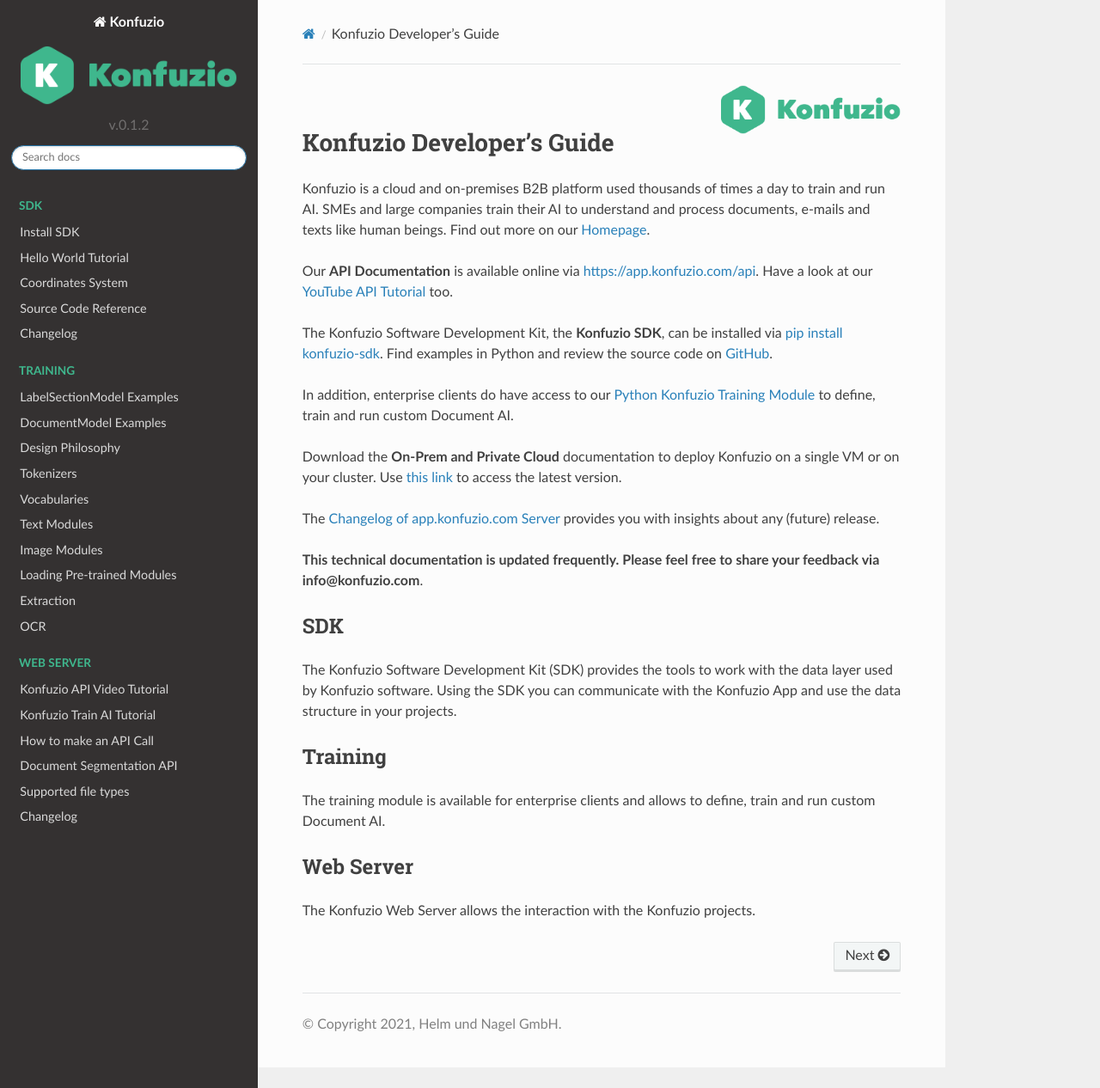
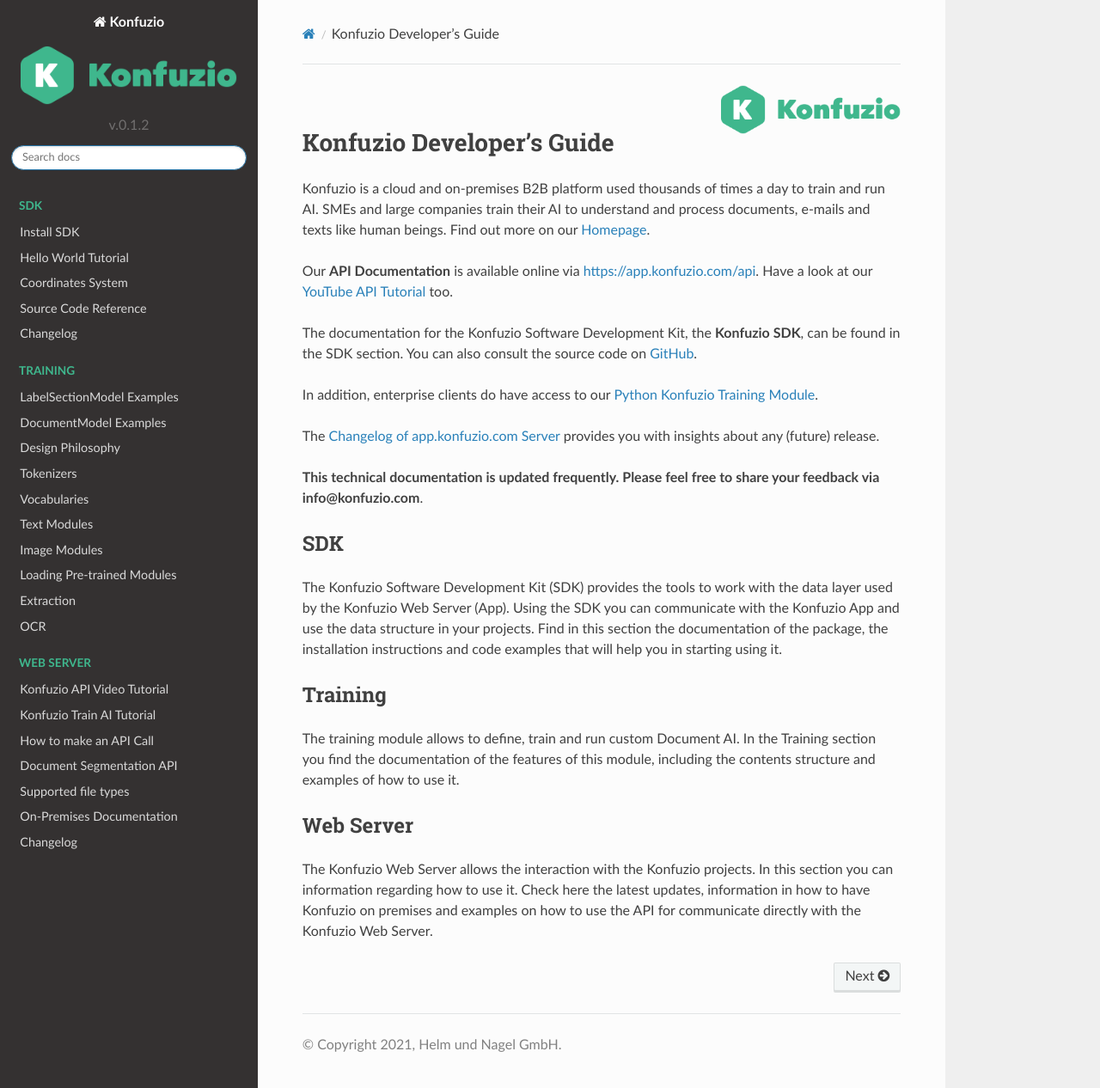
Before and after one commit to konfuzio-ai/konfuzio-sdk, a Sphinx documentation site: the page built from docs/index.rst, in a window 1280 px wide and 1266 px high. Shown: the whole window at 86% size. Built offline with Sphinx 7.4.7 and the Read the Docs theme 2.0.0, drawn with Linux system fonts in a browser that asks for light colours.

Commit message:
Updates descriptions

```diff
--- a/docs/index.rst
+++ b/docs/index.rst
@@ -15,12 +15,10 @@
 
 Our **API Documentation** is available online via https://app.konfuzio.com/api. Have a look at our `YouTube API Tutorial <https://www.youtube.com/watch?v=NZKUrKyFVA8>`_ too.
 
-The Konfuzio Software Development Kit, the **Konfuzio SDK**, can be installed via `pip install konfuzio-sdk <https://pypi.org/project/konfuzio-sdk/>`_.
-Find examples in Python and review the source code on `GitHub <https://github.com/konfuzio-ai/document-ai-python-sdk>`_.
+The documentation for the Konfuzio Software Development Kit, the **Konfuzio SDK**, can be found in the SDK section.
+You can also consult the source code on `GitHub <https://github.com/konfuzio-ai/document-ai-python-sdk>`_.
 
-In addition, enterprise clients do have access to our `Python Konfuzio Training Module <./training/training_documentation.html>`_ to define, train and run custom Document AI.
-
-Download the **On-Prem and Private Cloud** documentation to deploy Konfuzio on a single VM or on your cluster. Use `this link <./_static/pdf/konfuzio_on_prem.pdf>`_ to access the latest version.
+In addition, enterprise clients do have access to our `Python Konfuzio Training Module <./training/training_documentation.html>`_.
 
 The `Changelog of app.konfuzio.com Server <./web/changelog_app.html>`_ provides you with insights about any (future) release.
 
@@ -30,18 +28,25 @@
 SDK
 ###
 
-The Konfuzio Software Development Kit (SDK) provides the tools to work with the data layer used by Konfuzio software.
-Using the SDK you can communicate with the Konfuzio App and use the data structure in your projects.
+The Konfuzio Software Development Kit (SDK) provides the tools to work with the data layer used by the Konfuzio Web
+Server (App). Using the SDK you can communicate with the Konfuzio App and use the data structure in your projects.
+Find in this section the documentation of the package, the installation instructions and code examples that will help
+you in starting using it.
 
 Training
 ########
 
-The training module is available for enterprise clients and allows to define, train and run custom Document AI.
+The training module allows to define, train and run custom Document AI.
+In the Training section you find the documentation of the features of this module, including the contents structure
+and examples of how to use it.
 
 Web Server
 ##########
 
 The Konfuzio Web Server allows the interaction with the Konfuzio projects.
+In this section you can information regarding how to use it. Check here the latest updates, information in how to have
+Konfuzio on premises and examples on how to use the API for communicate directly with the Konfuzio Web Server.
+
 
 .. toctree::
    :hidden:
@@ -69,4 +74,5 @@
    :maxdepth: 3
 
    web/api.md
+   web/on_premises.md
    web/changelog_app.md
```
Also changed, not shown: docs/training/training_documentation.md (+1 -1 lines), docs/web/api.md (+2 -2 lines).
